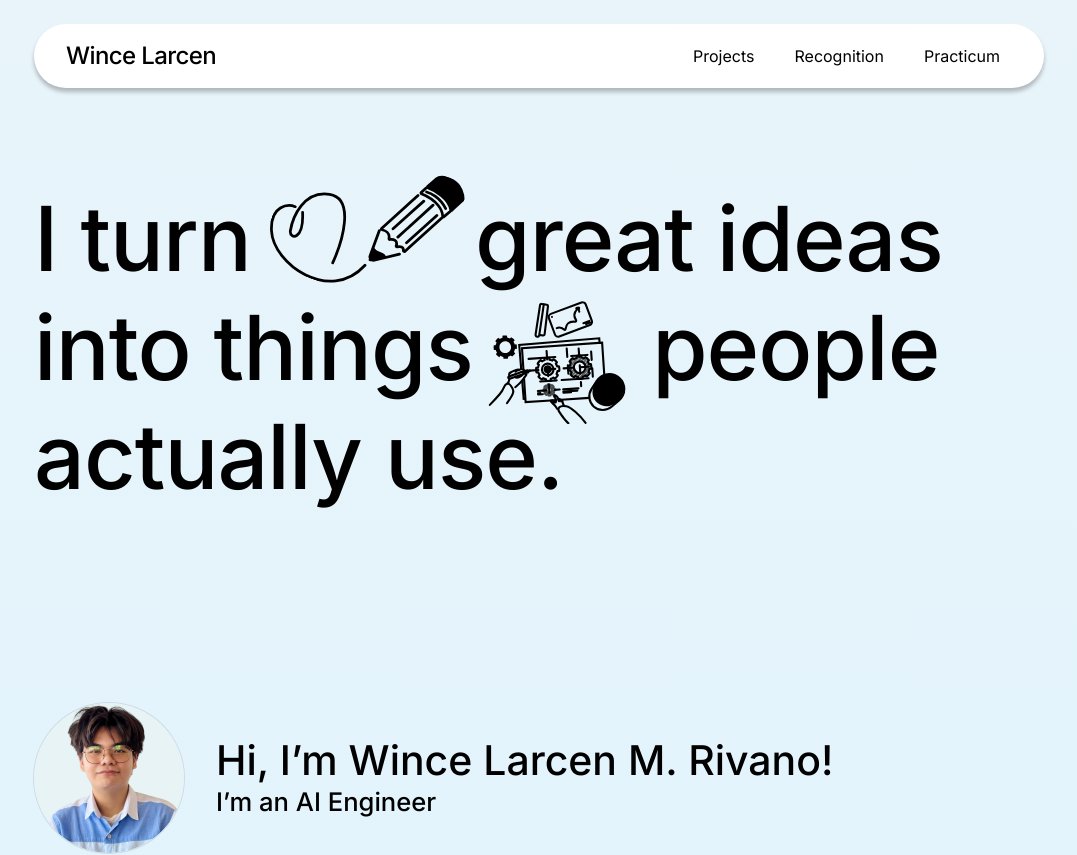
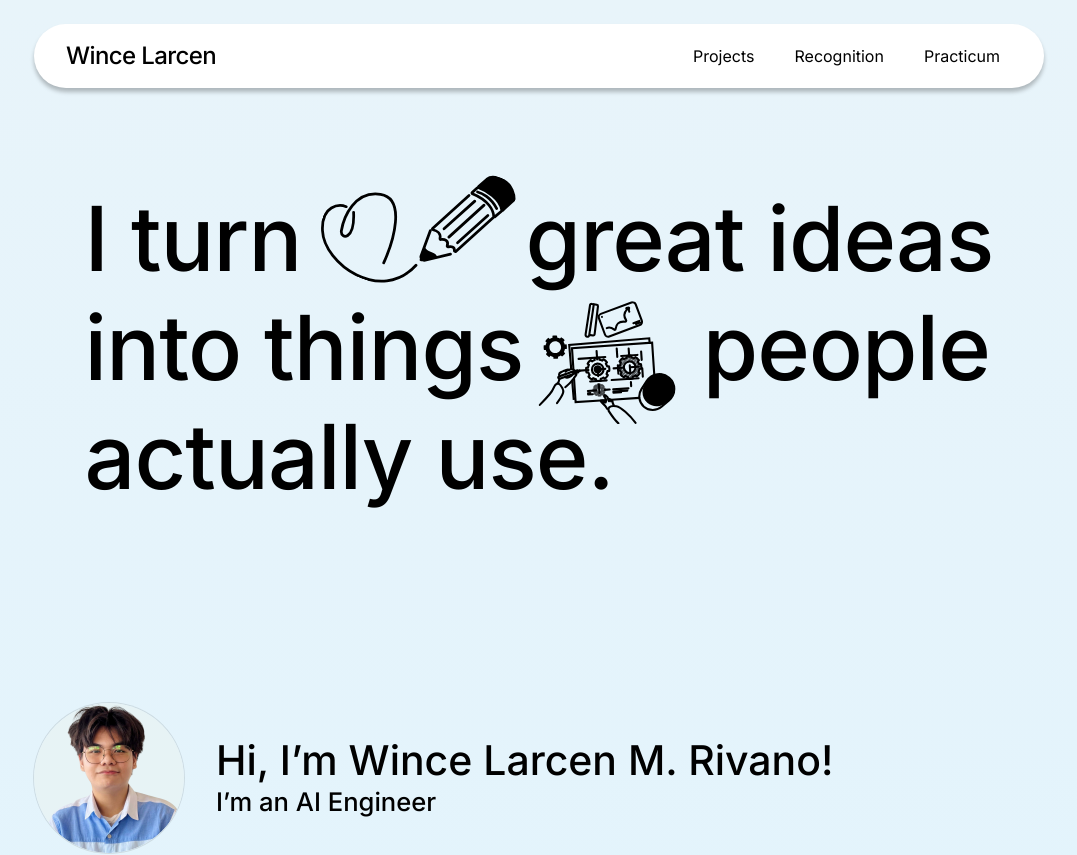
Before and after one commit to wncelrcn/wncelrcn-v3, a Next.js app: page / in a window 1280 px wide. Shown: the top 855 px of the page, without its empty margins (101-1178 px from the left). Built offline with nearby package versions, Linux system fonts and the light colour scheme.

Commit message:
style(hero): center the headline block while keeping lines left-aligned
- w-fit + mx-auto centers the block horizontally without text-align:center,
  so the three lines keep their shared left edge and the doodles stay put

```diff
--- a/components/sections/Hero.tsx
+++ b/components/sections/Hero.tsx
@@ -7,7 +7,7 @@ export function Hero() {
     <section className="relative">
       <Container className="pt-14 pb-16 md:pt-24 md:pb-28">
         <Reveal>
-          <h1 className="text-display font-medium tracking-[-0.01em]">
+          <h1 className="mx-auto w-fit text-display font-medium tracking-[-0.01em]">
             <span className="block whitespace-nowrap">
               {"I turn"}
               <Doodle
```
